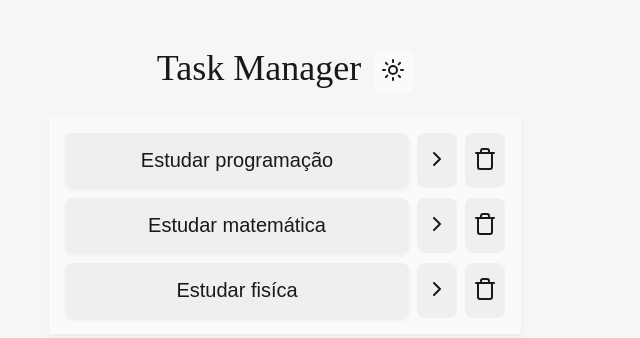
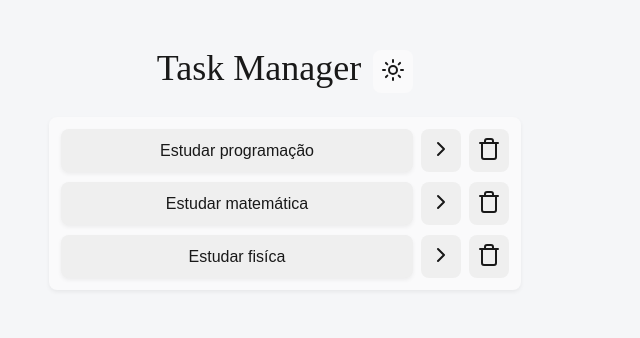
Before and after one commit to techpedroso/react-task-manager, a React (Vite) app: page / in a window 1280 px wide. Shown: the top 338 px of the page, without its empty margins (355-995 px from the left). Built offline with nearby package versions, Linux system fonts and the light colour scheme.

Commit message:
refactor(global): tokens values and set root font size to 16px

```diff
--- a/src/index.css
+++ b/src/index.css
@@ -36,6 +36,11 @@ article, aside, details, figcaption, figure,
 footer, header, hgroup, menu, nav, section {
 	display: block;
 }
+
+html {
+	font-size: 16px;
+}
+
 body {
 	line-height: 1;
 }
--- a/src/styles/tokens.css
+++ b/src/styles/tokens.css
@@ -1,16 +1,17 @@
 :root {
-  --font-size-sm: 16px;
-  --font-size-md: 20px;
-  --font-size-lg: 24px;
+  --font-size-sm: 0.90rem; /*14.4px*/
+  --font-size-md: 1rem; /*16px*/
+  --font-size-lg: 1.2rem; /*19.2px*/
 
   --width-sm: 640px;
   --width-md: 960px;
   --width-lg: 1200px;
 
   --spacing-sm: 8px;
-  --spacing-md: 16px;
-  --spacing-lg: 24px;
+  --spacing-md: 12px;
+  --spacing-lg: 16px;
 
-  --radius-sm: 4px;
+  --radius-sm: 6px;
   --radius-md: 8px;
+  --radius-lg: 8px;
 }
```
